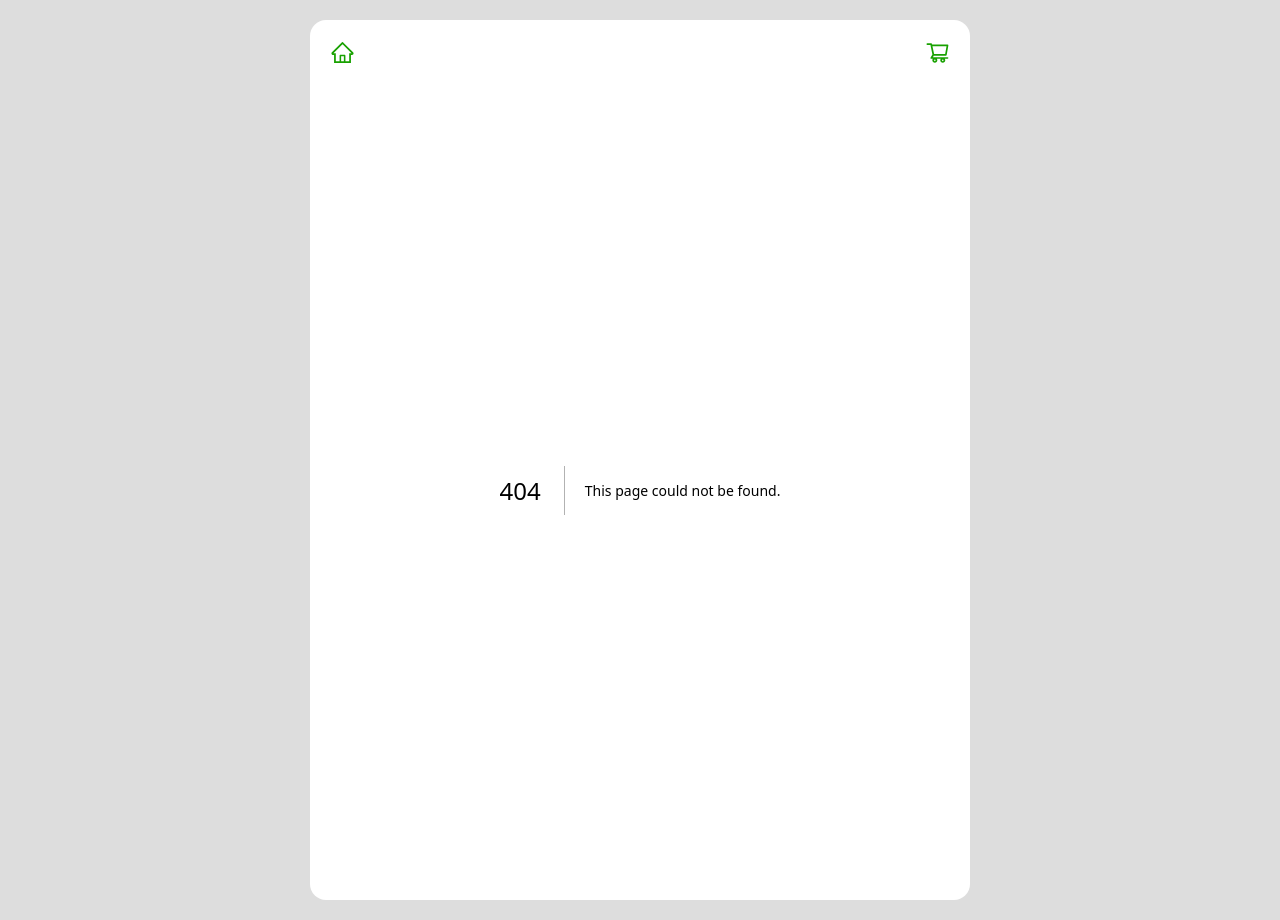
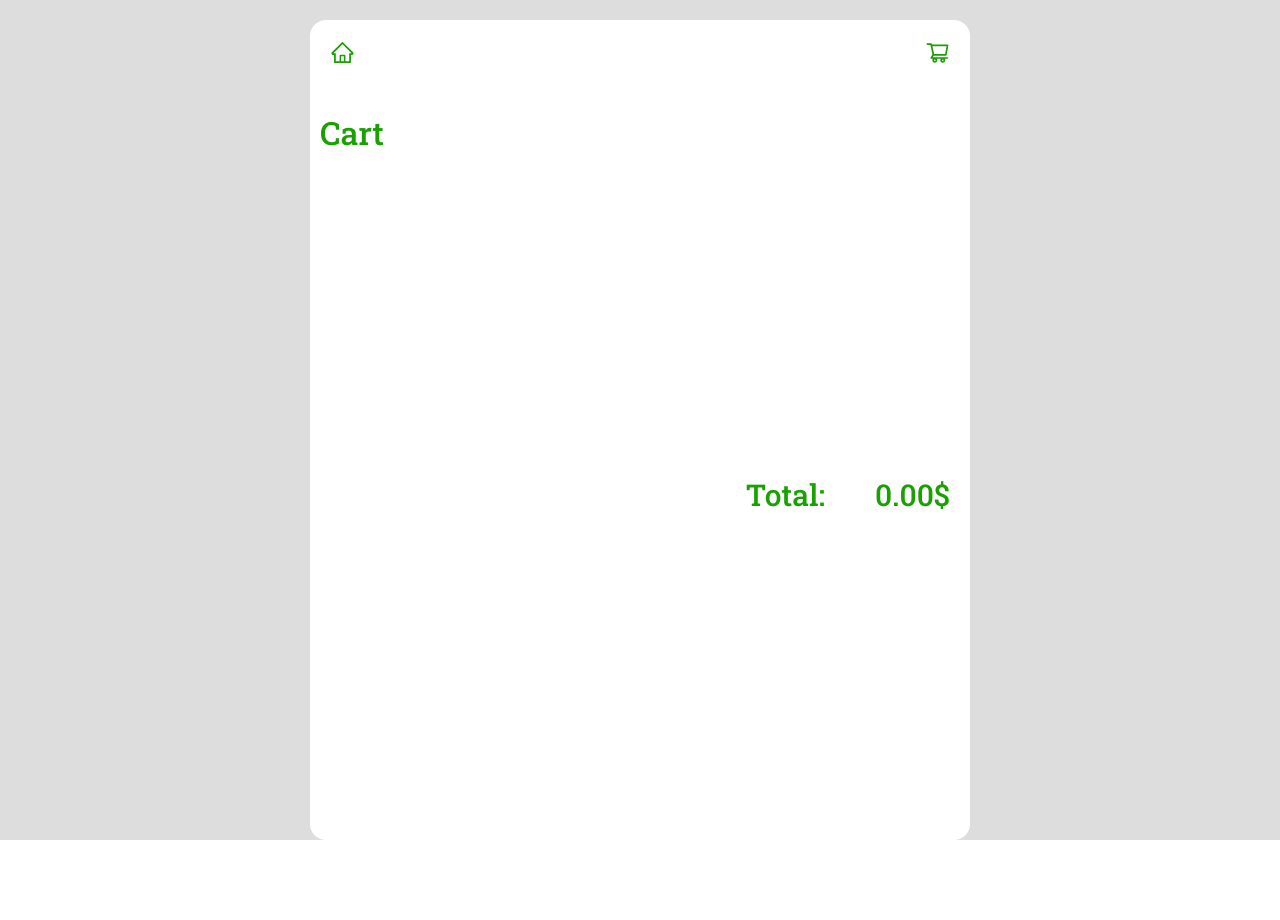
Before and after one commit to Ragomez33/avo-platzi, a Next.js app: page /cart in a window 1280 px wide. Before the commit this address had no page. After the commit the page ends 840 px from the top, so only its background shows below. Built offline with nearby package versions, Linux system fonts and the light colour scheme.

Commit message:
finish cart page

```diff
--- a/components/Layout/Layout.tsx
+++ b/components/Layout/Layout.tsx
@@ -9,7 +9,7 @@ const MainContainer = styled.div({
   fontFamily: 'Roboto Slab, serif',
   color: '#000',
   background: '#ddd',
-  minHeight: '100vh',
+  height: '100vh',
   paddingTop: 20,
   paddingBottom: 20,
 })
@@ -18,7 +18,7 @@ const ContainerLayout = styled.div({
   width: '50%',
   borderRadius: '16px',
   padding: 10,
-  height: 'fit-content'
+  height: '100%'
 });
 type LayoutProps = {
   children: JSX.Element;
--- a/components/navBar/NavBar.tsx
+++ b/components/navBar/NavBar.tsx
@@ -19,7 +19,7 @@ const NavBar: React.FC = () => {
             <Link href='/'>
                 <AiOutlineHome size={25} color='#18a100'/>
             </Link>
-            <Link href='/about'>
+            <Link href='/cart'>
                 <AiOutlineShoppingCart size={25} color='#18a100'/>
             </Link>
         </Header>
--- /dev/null
+++ b/pages/cart.tsx
@@ -0,0 +1,105 @@
+import styled from '@emotion/styled';
+import React, { useEffect, useState } from 'react';
+import { useCart } from '../components/Cart/CartProvider';
+import Image from 'next/image';
+
+const Container = styled.div({
+  display: 'flex',
+  flexDirection: 'column',
+  flexWrap: 'wrap',
+  justifyContent: 'space-between',
+  paddingLeft: 30,
+  paddingRight: 30,
+  position: 'relative',
+  minHeight: '30vh'
+});
+const ProductRow = styled.div({
+  display: 'flex',
+  alignItems: 'center',
+});
+
+const TypoBasic = styled.p({
+  fontWeight: 500,
+  color: '#18a100',
+  flexGrow: 1,
+  flexBasis: 'min-content'
+})
+const TypoBasic2 = styled.p({
+  fontWeight: 500,
+  color: '#18a100',
+  fontSize: 30,
+  flexGrow: 1,
+  flexBasis: 'min-content',
+  marginLeft: 40,
+  marginRight: 10,
+})
+const Cart: React.FC = () => {
+  const { products } = useCart();
+  const [total, setTotal] = useState<number>(0);
+  useEffect(() => {
+    if (products) {
+      const totalPerProduct = products.map((item) => item.price * item.quantity);
+      const tt = totalPerProduct.reduce((a, b) => a + b, 0);
+      setTotal(tt);
+    }
+  }, [products]);
+
+  return (
+    <>
+      <h1 style={{
+        fontWeight: 500,
+        color: '#18a100'
+      }}>
+        Cart
+      </h1>
+      <Container>
+        {
+          products && (
+            products.map((item) => (
+              <ProductRow>
+                <div style={{
+                  flexBasis: 'min-content',
+                  marginRight: 20
+                }}>
+                  <Image src={item.image} alt={item.name} width={50} height={50} />
+                </div>
+                <TypoBasic>
+                  {item.name}
+                </TypoBasic>
+                <TypoBasic>
+                  {item.quantity}
+                </TypoBasic>
+                <TypoBasic>
+                  {item.price.toFixed(2)}$
+                </TypoBasic>
+                <div style={{
+                  display: 'flex',
+                  justifySelf: 'flex-end'
+                }}>
+                  <TypoBasic>
+                    {(item.price * item.quantity).toFixed(2)}$
+                  </TypoBasic>
+                </div>
+              </ProductRow>
+            ))
+          )
+        }
+        <div style={{
+          position: 'absolute',
+          bottom: '-8em',
+          right: 0,
+          display: 'flex',
+          justifySelf: 'flex-end'
+        }}>
+          <TypoBasic2>
+            Total:
+          </TypoBasic2>
+          <TypoBasic2>
+            {total.toFixed(2)}$
+          </TypoBasic2>
+        </div>
+      </Container>
+    </>
+  );
+}
+export default Cart;
```
Also changed, not shown: pages/about.tsx (deleted, +0 -12 lines), pages/index.tsx (+0 -7 lines).
